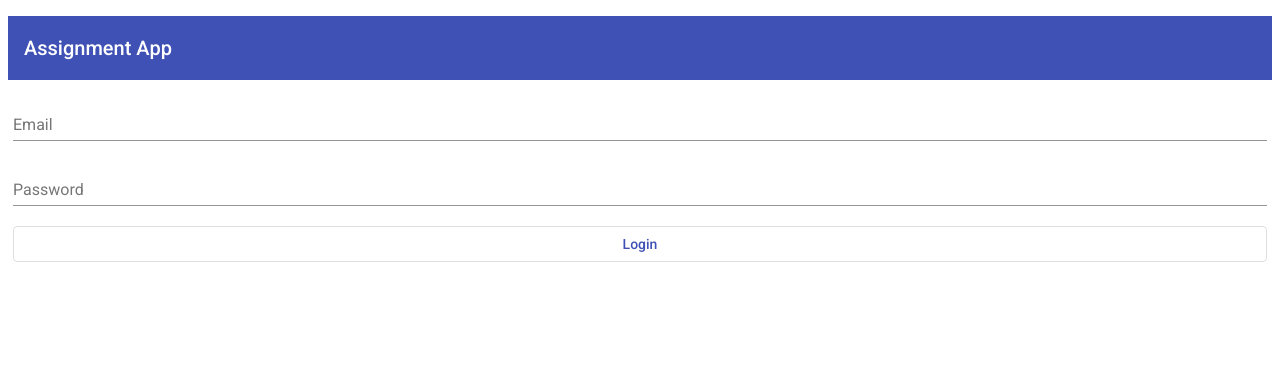
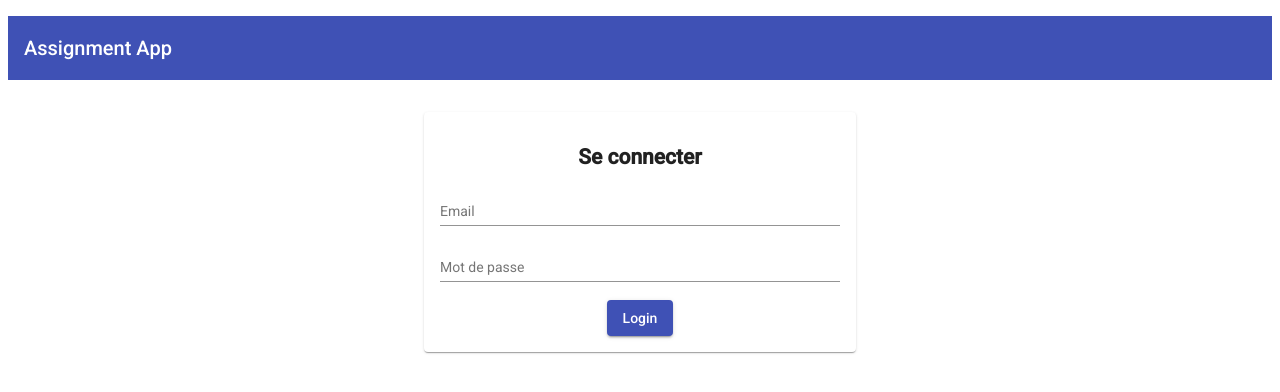
Before and after one commit to NouaouryOthman/assignment-app-angular, an Angular app: page /login in a window 1280 px wide. Shown: the top 392 px of the page. Built offline with nearby package versions, Linux system fonts and the light colour scheme.

Commit message:
modification au niveau du login et ajout du dialogue pour validation des devoirs

```diff
--- a/src/app/assignments/assignments.component.html
+++ b/src/app/assignments/assignments.component.html
@@ -49,7 +49,7 @@
             <ng-container matColumnDef="supprimer">
                 <th mat-header-cell *matHeaderCellDef> </th>
                 <td mat-cell *matCellDef="let assignment">
-                    <button mat-raised-button color="warn" (click)="openDialog(assignment)">
+                    <button mat-raised-button color="warn" (click)="openDialog(assignment, 'supprimer')">
                         <mat-icon aria-hidden="true">delete</mat-icon>
                     </button>
                 </td>
@@ -68,7 +68,7 @@
             <ng-container matColumnDef="valider">
                 <th mat-header-cell *matHeaderCellDef> </th>
                 <td mat-cell *matCellDef="let assignment">
-                    <button mat-raised-button class="validate-button" [disabled]="assignment.rendu" (click)="onValidate(assignment); openSnackBar(assignment, 'valider')">
+                    <button mat-raised-button class="validate-button" [disabled]="assignment.rendu" (click)="openDialog(assignment, 'valider')">
                         <mat-icon aria-hidden="true">check_circle</mat-icon>
                     </button>
                 </td>
--- a/src/app/assignments/assignments.component.ts
+++ b/src/app/assignments/assignments.component.ts
@@ -28,11 +28,11 @@ export class AssignmentsComponent implements OnInit {
   prevPage: number = 0;
   hasNextPage: boolean = false;
   nextPage: number = 0;
-  displayedColumns: string[] = ['id', 'nom', 'dateDeRendu', 'rendu', 'supprimer', 'modifier','details', 'valider'];
+  displayedColumns: string[] = ['id', 'nom', 'dateDeRendu', 'rendu', 'supprimer', 'modifier', 'details', 'valider'];
 
   clickedRows = new Set<Assignment>();
   constructor(private assignmentsService: AssignmentsService, private snackBar: MatSnackBar,
-              private router:Router,private auth:AuthService, private dialog: MatDialog) { }
+    private router: Router, private auth: AuthService, private dialog: MatDialog) { }
 
   ngOnInit(): void {
     console.log('Appelé avant affichage');
@@ -82,7 +82,7 @@ export class AssignmentsComponent implements OnInit {
     this.getAssignments();
   }
 
-  openDialog(assignment: Assignment): void {
+  openDialog(assignment: Assignment, mode: string): void {
     const dialogRef = this.dialog.open(DialogOverviewExampleDialog, {
       width: '300px',
       data: assignment,
@@ -91,11 +91,21 @@ export class AssignmentsComponent implements OnInit {
     dialogRef.afterClosed().subscribe(result => {
       console.log(result);
       assignment = result;
-      this.assignmentsService.deleteAssignment(assignment).subscribe((response) => {
-        this.openSnackBar(assignment, 'supprimer');
-        this.getAssignments();
-        console.log(response.message);
-      });
+      if (mode == 'supprimer') {
+        this.assignmentsService.deleteAssignment(assignment).subscribe((response) => {
+          this.openSnackBar(assignment, 'supprimer');
+          this.getAssignments();
+          console.log(response.message);
+        });
+      }
+      else if (mode == 'valider') {
+        this.assignmentsService.updateAssignment(assignment)
+          .subscribe((response) => {
+            this.openSnackBar(assignment, 'valider');
+            this.getAssignments();
+            console.log(response.message);
+          });
+      }
     });
   }
   onDelete(assignment: Assignment) {
@@ -106,10 +116,6 @@ export class AssignmentsComponent implements OnInit {
   }
 
   onValidate(assignment: Assignment) {
-    if (!assignment.rendu) {
-      assignment.rendu = true;
-    }
-    else { assignment.rendu = false; }
     this.assignmentsService.updateAssignment(assignment)
       .subscribe((response) => {
         this.getAssignments();
@@ -136,7 +142,7 @@ export class AssignmentsComponent implements OnInit {
       });
   }
 
-  logout(){
+  logout() {
     this.auth.logOut();
     this.router.navigate(["/login"]);
   }
@@ -150,7 +156,7 @@ export class DialogOverviewExampleDialog {
   constructor(
     public dialogRef: MatDialogRef<DialogOverviewExampleDialog>,
     @Inject(MAT_DIALOG_DATA) public data: Assignment,
-  ) {}
+  ) { }
 
   onNoClick(): void {
     this.dialogRef.close();
--- a/src/app/auth/login/login.component.css
+++ b/src/app/auth/login/login.component.css
@@ -1,5 +1,9 @@
-.form {
-    display: flex;
-    flex-direction: column;
-    margin: 5px;
+mat-card {
+    max-width: 400px;
+    margin: 2em auto;
+    text-align: center;
 }
+
+mat-form-field {
+    display: block;
+}
--- a/src/app/auth/login/login.component.html
+++ b/src/app/auth/login/login.component.html
@@ -1,13 +1,16 @@
-<form ngForm #assignmentForm class="form" (submit)="onSubmit(); assignmentForm.reset();">
-    <mat-form-field>
+<mat-card>
+    <mat-card-content>
+        <form ngForm #loginForm (submit)="onSubmit(); loginForm.reset();">
+            <h2>Se connecter</h2>
+            <mat-form-field class="full-width-input">
                 <mat-label>Email</mat-label>
                 <input matInput placeholder="Email" [(ngModel)]="email" name="email">
             </mat-form-field>
-    <mat-form-field>
-        <mat-label>Password</mat-label>
+            <mat-form-field class="full-width-input">
+                <mat-label>Mot de passe</mat-label>
                 <input matInput placeholder="Password" [type]="'password'" [(ngModel)]="password" name="password">
             </mat-form-field>
-    <button mat-stroked-button color="primary">
-      Login
-    </button>
+            <button mat-raised-button color="primary">Login</button>
         </form>
+    </mat-card-content>
+</mat-card>
```
Lines whose indentation alone changed are shown as unchanged.
